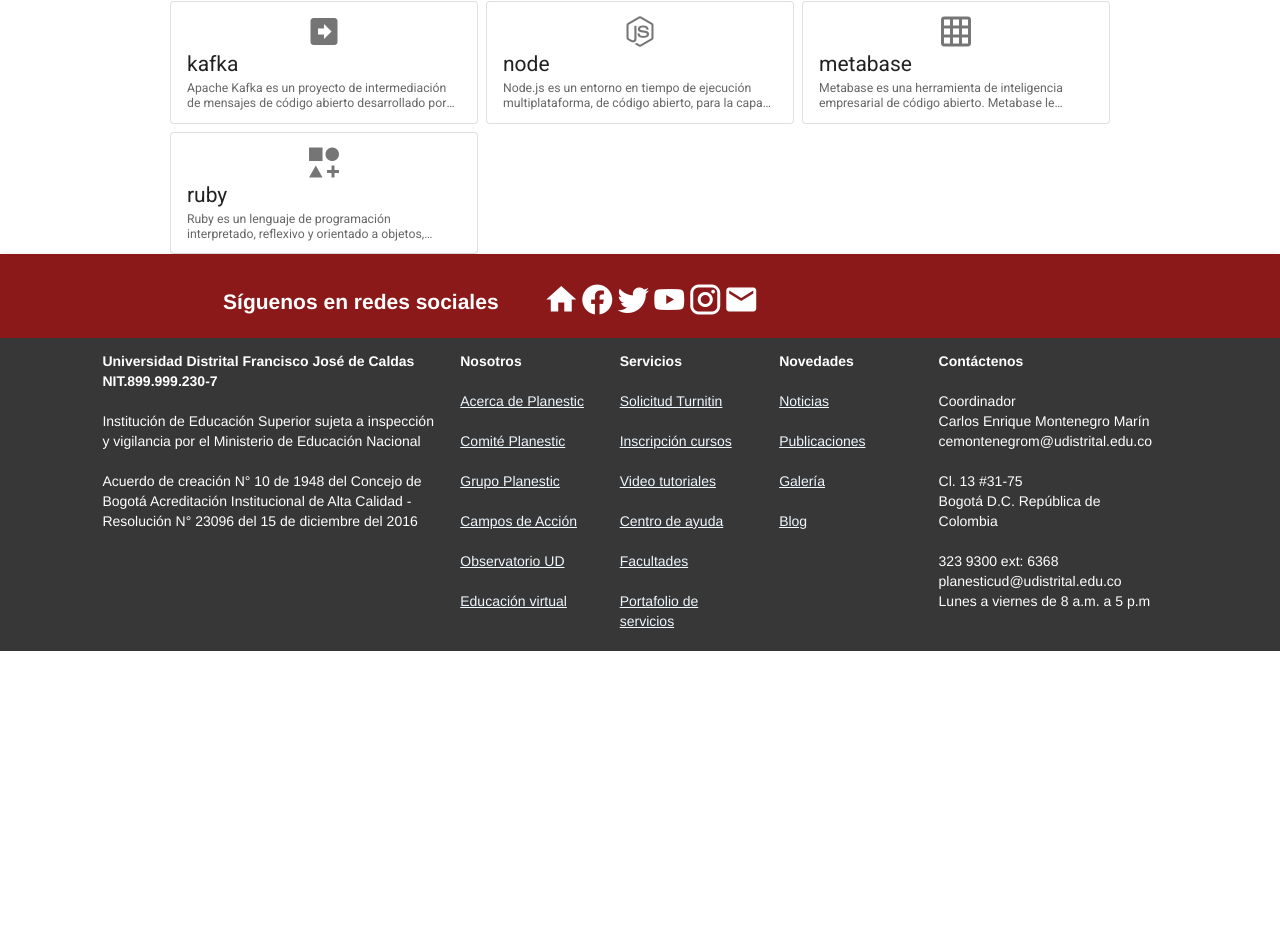
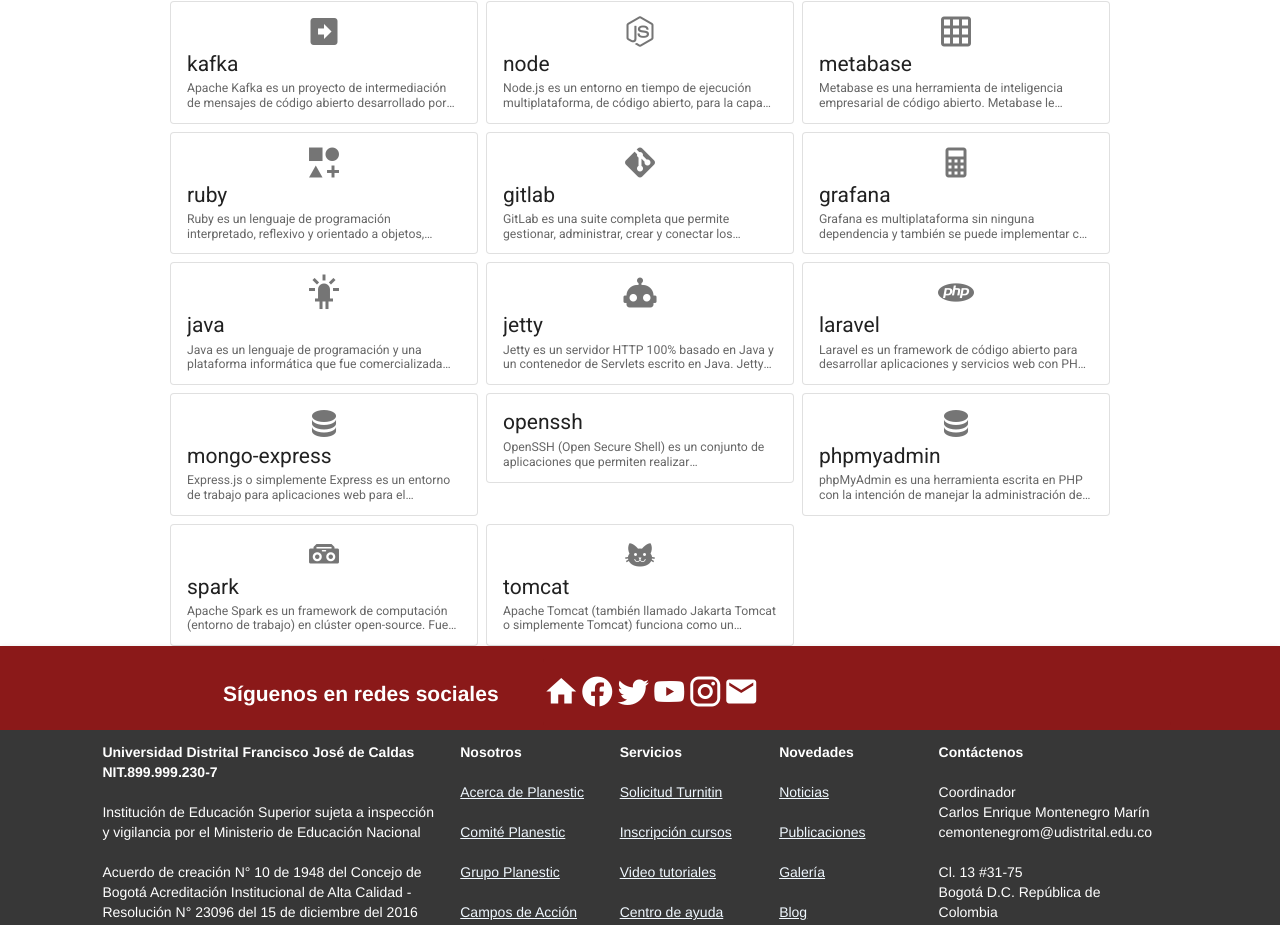
Before and after one commit to planesticud/ud-hosting-client, a Vue app: page /vulhub in a window 1280 px wide. Shown: the part 1478-2403 px from the top of the page. Before the commit the page ends 2141 px from the top, so only its background shows below. Built offline with nearby package versions, Linux system fonts and the light colour scheme; sample sign-in values are in the browser's storage; what vue-form-generator would draw is missing.

Commit message:
add gitlab grafana java jetty laravel mongo-express openssh phpmyadmin spark tomcat

```diff
--- a/src/components/vulhub/AddVulHub.vue
+++ b/src/components/vulhub/AddVulHub.vue
@@ -305,6 +305,76 @@
           icon: "mdi-shape-plus",
           disabled: 0,
         },
+        {
+          text: "gitlab",
+          value: "gitlab",
+          description: "GitLab es una suite completa que permite gestionar, administrar, crear y conectar los repositorios con diferentes aplicaciones y hacer todo tipo de integraciones con ellas, ofreciendo un ambiente y una plataforma en cual se puede realizar las varias etapas de su SDLC/ADLC y DevOps.",
+          icon: "mdi-git",
+          disabled: 0,
+        },
+        {
+          text: "grafana",
+          value: "grafana",
+          description: "Grafana es multiplataforma sin ninguna dependencia y también se puede implementar con Docker. Está escrito en lenguaje Go y tiene un HTTP API completo.6",
+          icon: "mdi-calculator",
+          disabled: 0,
+        },
+        {
+          text: "java",
+          value: "java",
+          description: "Java es un lenguaje de programación y una plataforma informática que fue comercializada por primera vez en 1995 por Sun Microsystems.",
+          icon: "mdi-led-on",
+          disabled: 0,
+        },
+        {
+          text: "jetty",
+          value: "jetty",
+          description: "Jetty es un servidor HTTP 100% basado en Java y un contenedor de Servlets escrito en Java. Jetty se publica como un proyecto de software libre bajo la licencia Apache 2.0.",
+          icon: "mdi-robot",
+          disabled: 0,
+        },
+        {
+          text: "laravel",
+          value: "laravel",
+          description: "Laravel es un framework de código abierto para desarrollar aplicaciones y servicios web con PHP 5, PHP 7 y PHP 8. Su filosofía es desarrollar código PHP de forma elegante y simple, evitando el código espagueti. ",
+          icon: "mdi-language-php",
+          disabled: 0,
+        },
+        {
+          text: "mongo-express",
+          value: "mongo-express",
+          description: "Express.js o simplemente Express es un entorno de trabajo para aplicaciones web para el programario Node.js, de código abierto y con licencia MIT. Se utiliza para desarrollar aplicaciones web y APIs. El autor original es TJ Holowaychuk y la primera versión se lanzó el 2010. Express.js forma parte del programario MEAN, juntamente con MongoDB, Angular.js y Node.js",
+          icon: "mdi-database",
+          disabled: 0,
+        },
+        {
+          text: "openssh",
+          value: "openssh",
+          description: "OpenSSH (Open Secure Shell) es un conjunto de aplicaciones que permiten realizar comunicaciones cifradas a través de una red, usando el protocolo SSH. Fue creado como una alternativa libre y abierta al programa Secure Shell, que es software propietario. El proyecto está liderado por Theo de Raadt, residente en Calgary.",
+          icon: "mdi-book-secure",
+          disabled: 0,
+        },
+        {
+          text: "phpmyadmin",
+          value: "phpmyadmin",
+          description: "phpMyAdmin es una herramienta escrita en PHP con la intención de manejar la administración de MySQL a través de páginas web, utilizando un navegador web.",
+          icon: "mdi-database",
+          disabled: 0,
+        },
+        {
+          text: "spark",
+          value: "spark",
+          description: "Apache Spark es un framework de computación (entorno de trabajo) en clúster open-source. Fue desarrollada originariamente en la Universidad de California, en el AMPLab de Berkeley.",
+          icon: "mdi-boombox",
+          disabled: 0,
+        },
+        {
+          text: "tomcat",
+          value: "tomcat",
+          description: "Apache Tomcat (también llamado Jakarta Tomcat o simplemente Tomcat) funciona como un contenedor de servlets desarrollado bajo el proyecto Jakarta en la Apache Software Foundation. Tomcat implementa las especificaciones de los servlets y de JavaServer Pages (JSP) de Oracle Corporation (aunque creado por Sun Microsystems).",
+          icon: "mdi-cat",
+          disabled: 0,
+        },
       ];
   }
 };
```
